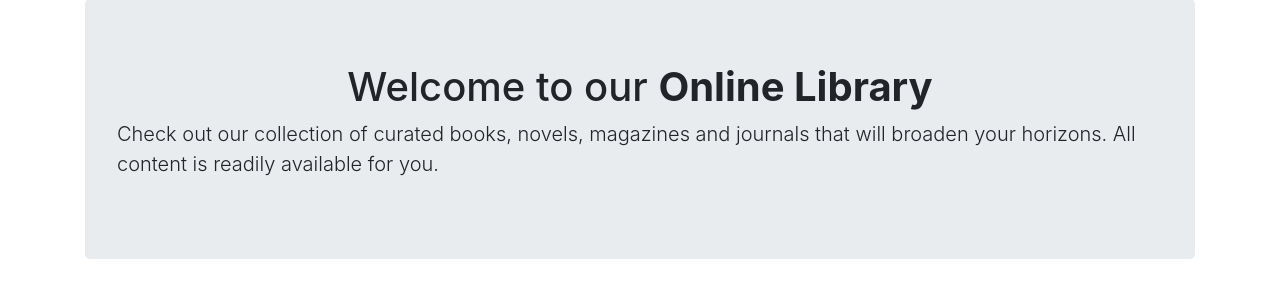
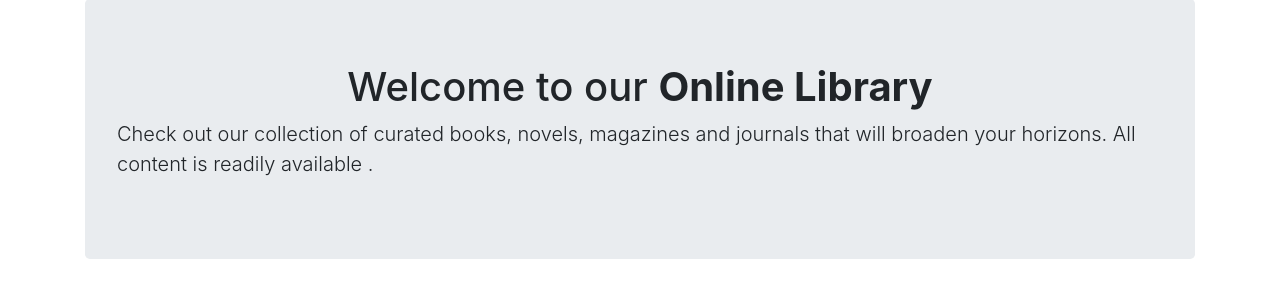
Before and after one commit to prageethps/Group-Project, a Django app: page / in a window 1280 px wide. Shown: the part 906-1195 px from the top of the page. Run offline with Django 4.2, Linux system fonts and the light colour scheme.

Commit message:
Update home.html

```diff
--- a/LibraryManagement/src/librarymgmt/templates/home.html
+++ b/LibraryManagement/src/librarymgmt/templates/home.html
@@ -73,7 +73,7 @@
   <div class="col-12 jumbotron" style="width: 100%;">
   <div class="continer"><h1 class="text-center">Welcome to our <b>Online Library</b></h1></div>
 
-    <p class="lead">Check out our collection of curated books, novels, magazines and journals that will broaden your horizons. All content is readily available for you.</p>
+    <p class="lead">Check out our collection of curated books, novels, magazines and journals that will broaden your horizons. All content is readily available .</p>
 
   </div>
 
```
